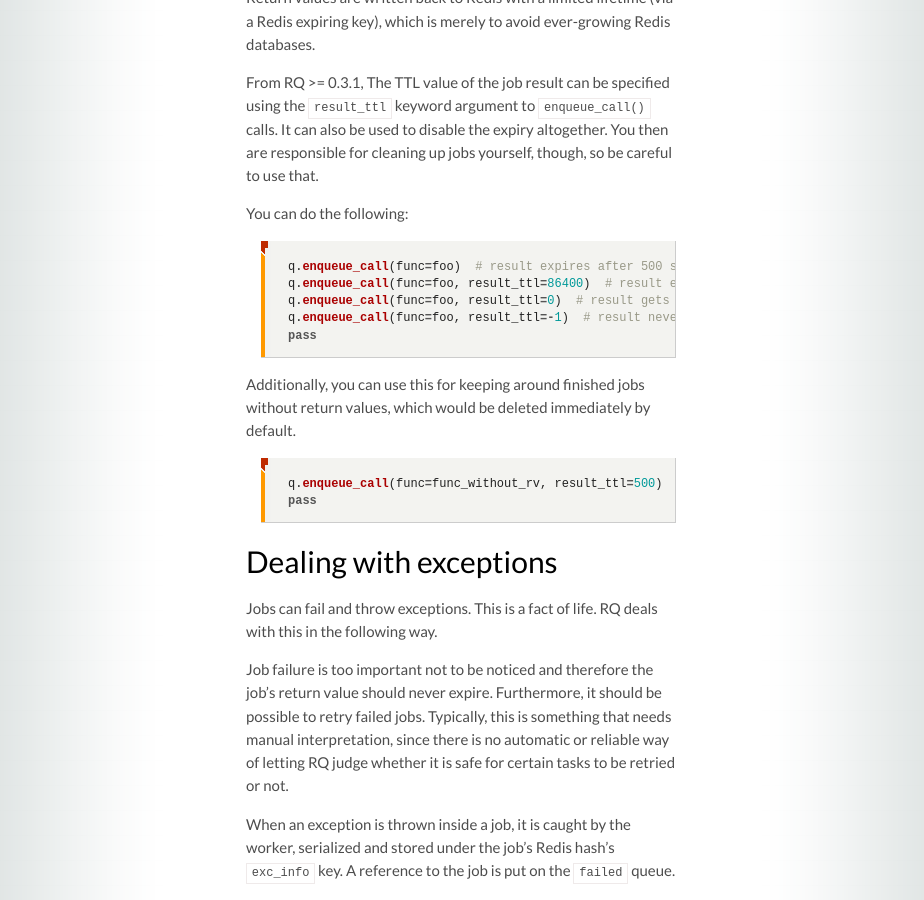
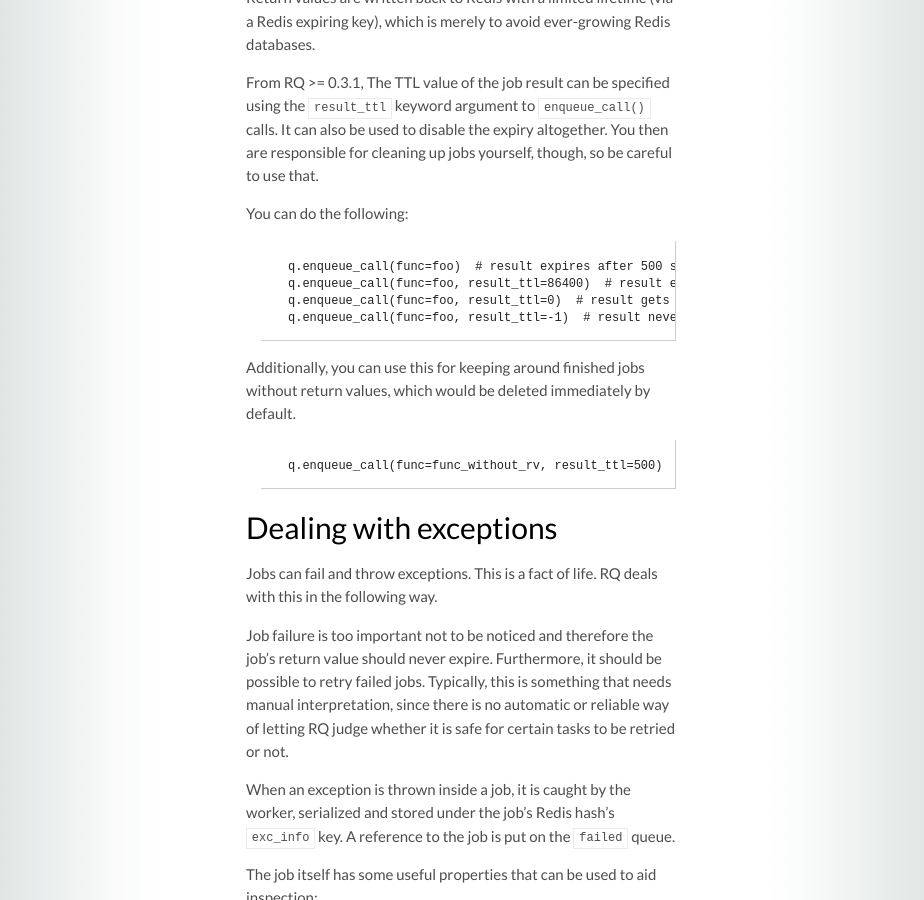
Before and after one commit to rq/rq, a Jekyll site: the page built from docs/results.md, in a window 1280 px wide and 900 px high, scrolled down 714 px. Shown: the whole window, without its empty margins (179-1103 px from the left). Built offline with Jekyll 4.4.1, drawn with Linux system fonts in a browser that asks for light colours; some web fonts are replaced; Markdown is read by kramdown in place of the engine named in the settings.

Commit message:
Remove highlight block.

```diff
--- a/docs/results.md
+++ b/docs/results.md
@@ -30,21 +30,15 @@ jobs yourself, though, so be careful to use that.
 
 You can do the following:
 
-{% highlight python %}
-q.enqueue_call(func=foo)  # result expires after 500 secs (the default)
-q.enqueue_call(func=foo, result_ttl=86400)  # result expires after 1 day
-q.enqueue_call(func=foo, result_ttl=0)  # result gets deleted immediately
-q.enqueue_call(func=foo, result_ttl=-1)  # result never expires--you should delete jobs manually
-pass
-{% endhighlight %}
+    q.enqueue_call(func=foo)  # result expires after 500 secs (the default)
+    q.enqueue_call(func=foo, result_ttl=86400)  # result expires after 1 day
+    q.enqueue_call(func=foo, result_ttl=0)  # result gets deleted immediately
+    q.enqueue_call(func=foo, result_ttl=-1)  # result never expires--you should delete jobs manually
 
 Additionally, you can use this for keeping around finished jobs without return
 values, which would be deleted immediately by default.
 
-{% highlight python %}
-q.enqueue_call(func=func_without_rv, result_ttl=500)  # job kept explicitly
-pass
-{% endhighlight %}
+    q.enqueue_call(func=func_without_rv, result_ttl=500)  # job kept explicitly
 
 
 ## Dealing with exceptions
```
